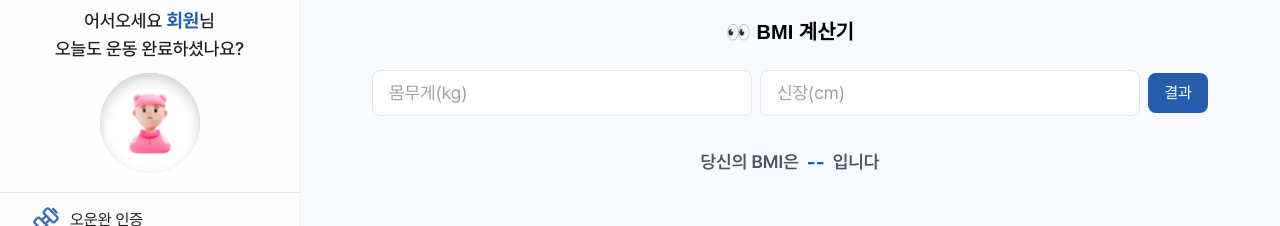
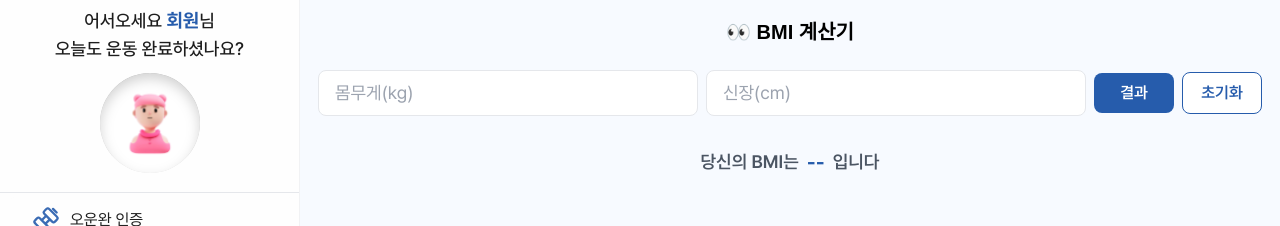
Before and after one commit to yoo-nji/Today_Workout_Done, a React (Vite) app: page / in a window 1280 px wide. Shown: the part 132-358 px from the top of the page. Built offline with nearby package versions, Linux system fonts and the light colour scheme; no server answers; a web font is replaced by a local one.

Commit message:
feat: bmi 계산기

```diff
--- a/src/components/main/BmiCon.tsx
+++ b/src/components/main/BmiCon.tsx
@@ -1,30 +1,106 @@
+import { useRef, useState } from "react";
+import { twMerge } from "tailwind-merge";
+
 export default function BmiCon() {
+  const [kg, setKg] = useState<string>("");
+  const [cm, setCm] = useState<string>("");
+  const bmiRef = useRef<HTMLSpanElement>(null);
+  const [bmiStatus, setBmiStatus] = useState("");
+
+  // BMI 계산 함수
+  const calcBmi = (kg: number, cm: number) => {
+    const bmi = Number((kg / (cm / 100) ** 2).toFixed(1));
+    let message = "";
+    // 결과
+    if (bmi < 18.5) {
+      message = "저체중";
+      setBmiStatus("저체중");
+    } else if (bmi >= 18.5 && bmi < 24.9) {
+      message = "정상";
+      setBmiStatus("정상");
+    } else if (bmi >= 25.0 && bmi < 29.9) {
+      message = "과체중";
+      setBmiStatus("과체중");
+    } else if (bmi >= 30.0) {
+      message = "비만";
+      setBmiStatus("비만");
+    }
+
+    bmiRef.current!.innerText = message;
+  };
+
+  const handleKgChange = (e: React.ChangeEvent<HTMLInputElement>) => {
+    const value = e.target.value;
+    if (value === "" || !isNaN(Number(value))) {
+      setKg(value);
+    }
+  };
+
+  const handleCmChange = (e: React.ChangeEvent<HTMLInputElement>) => {
+    const value = e.target.value;
+    if (value === "" || !isNaN(Number(value))) {
+      setCm(value);
+    }
+  };
+
   return (
     <>
       <div className="flex flex-col bg-[#f7faff] items-center py-20">
         <h2 className="font-jalnan text-xl font-semibold mb-6">
           👀 BMI 계산기
         </h2>
-        <div className="flex lg:gap-2 lg:flex-row flex-col items-center gap-3">
+        <form
+          onSubmit={(e) => e.preventDefault()}
+          className="flex lg:gap-2 lg:flex-row flex-col items-center gap-3"
+        >
           <input
-            type="number"
             placeholder="몸무게(kg)"
             className="flex-1 border rounded-lg px-4 py-2 text-lg focus:outline-none focus:ring-1 focus:ring-[#e7effa] "
+            value={kg}
+            onChange={handleKgChange}
           />
           <input
-            type="number"
             placeholder="신장(cm)"
             className="flex-1 border rounded-lg px-4 py-2 text-lg focus:outline-none focus:ring-1 focus:ring-[#e7effa]"
+            value={cm}
+            onChange={handleCmChange}
           />
-          <button className="lg:w-[60px] w-full bg-[#265cac] text-white py-2 px-4 rounded-lg hover:bg-[#1e4d8a] transition">
+          <button
+            onClick={() => {
+              if (kg && cm) calcBmi(Number(kg), Number(cm));
+            }}
+            className="lg:w-[80px] w-full bg-[#265cac] text-white font-semibold py-2 px-4 rounded-lg hover:bg-[#1e4d8a] transition"
+          >
             결과
           </button>
-        </div>
+          <button
+            onClick={() => {
+              setKg("");
+              setCm("");
+              setBmiStatus("");
+              bmiRef.current!.innerText = "--";
+            }}
+            className="lg:w-[80px] w-full border border-[#265cac] bg-white text-[#265cac]  font-semibold py-2 px-4 rounded-lg hover:bg-[#f2f2f2] transition"
+          >
+            초기화
+          </button>
+        </form>
         <div className="flex gap-2 mt-8 text-lg font-semibold text-gray-600">
           <span className="text-lg font-semibold text-gray-600">
-            당신의 BMI은
+            당신의 BMI는
           </span>
-          <span className="text-xl font-bold text-[#265cac]">--</span>
+          <span
+            ref={bmiRef}
+            className={twMerge(
+              "text-xl font-bold text-[#265cac]",
+              bmiStatus === "저체중" && "text-blue-500",
+              bmiStatus === "정상" && "text-green-500",
+              bmiStatus === "과체중" && "text-yellow-500",
+              bmiStatus === "비만" && "text-red-500"
+            )}
+          >
+            --
+          </span>
           <span> 입니다</span>
         </div>
       </div>
```
